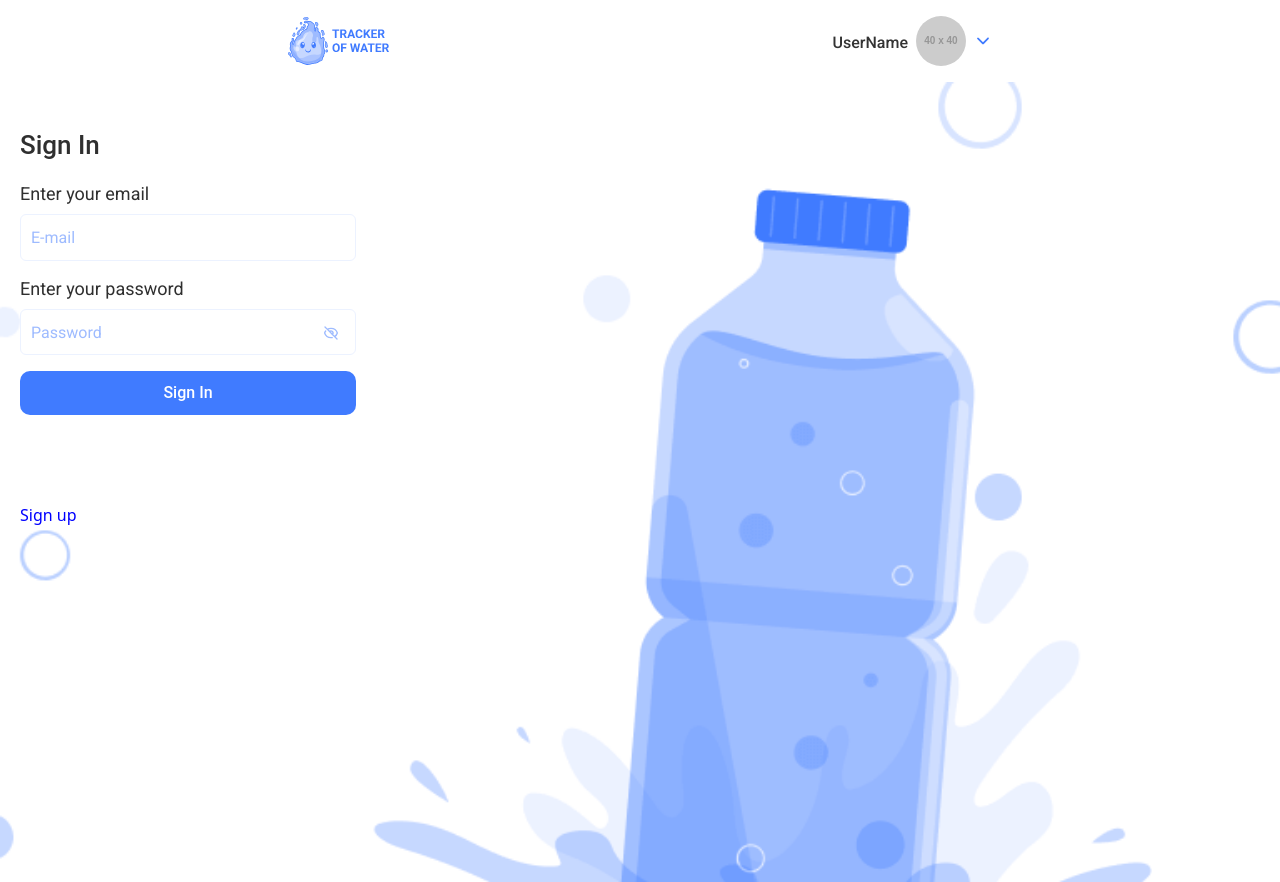
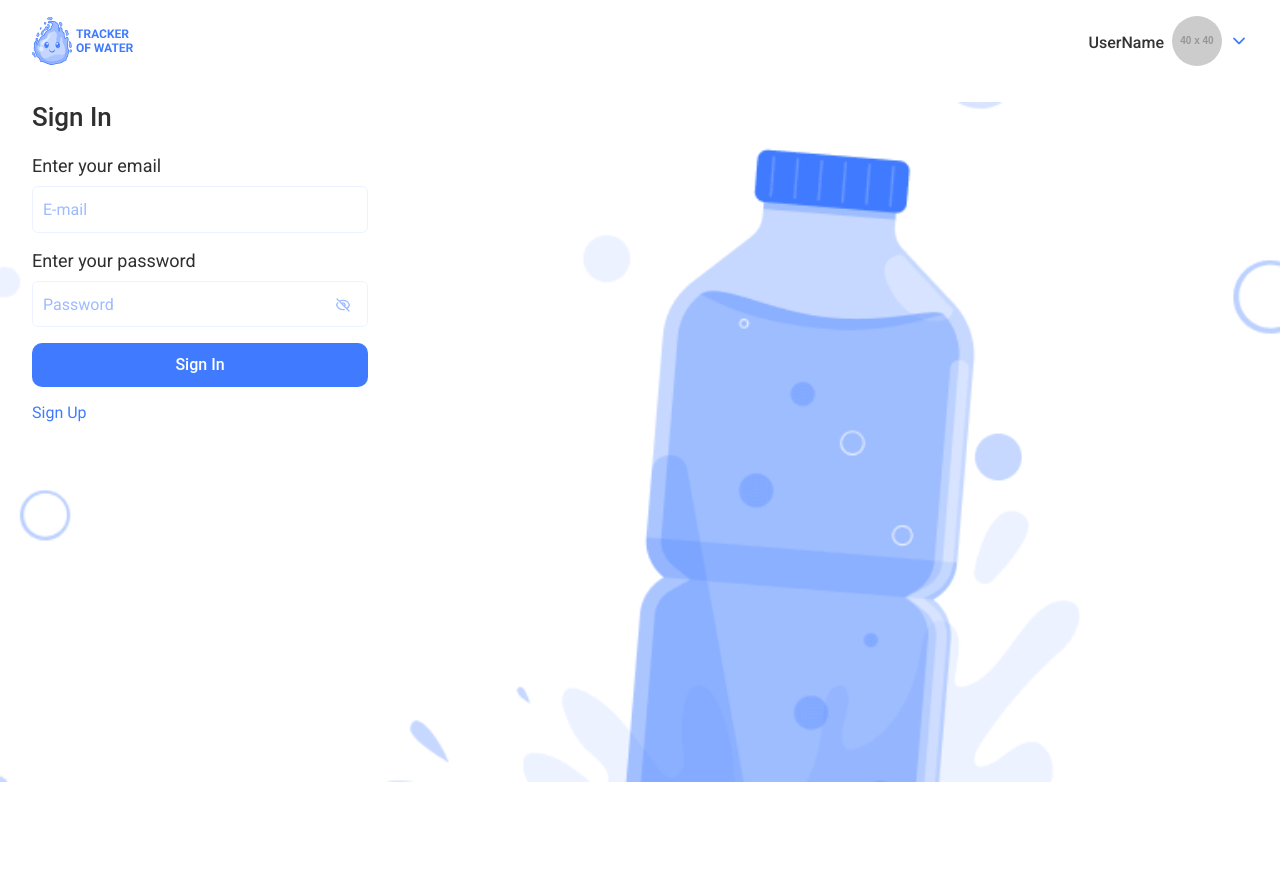
Before and after one commit to vladbevz/aqua-tracker-FE, a React (Vite) app: page /signin in a window 1280 px wide. After the commit the page ends 800 px from the top, so only its background shows below. Built offline with nearby package versions, Linux system fonts and the light colour scheme.

Commit message:
add some styles

```diff
--- a/src/components/App/App.jsx
+++ b/src/components/App/App.jsx
@@ -3,8 +3,8 @@ import { SignInPage } from "../../pages/SignInPage/SignInPage.jsx";
 import { SignUpPage } from "../../pages/SignUpPage/SignUpPage.jsx";
 import { WelcomePage } from "../../pages/WelcomePage/WelcomePage.jsx";
 import { Header } from "../Header/Header.jsx";
+import { NotFoundPage } from "../../pages/NotFoundPage/NotFoundPage.jsx";
 
-import "..//..//index.css";
 export const App = () => {
   return (
     <div>
@@ -14,6 +14,7 @@ export const App = () => {
         <Route path="/signup" element={<SignUpPage />} />
         <Route path="/signin" element={<SignInPage />} />
         <Route path="/home" element={<h2>HomePage</h2>} />
+        <Route path="*" element={<NotFoundPage />} />
       </Routes>
     </div>
   );
--- a/src/components/Header/Header.jsx
+++ b/src/components/Header/Header.jsx
@@ -5,7 +5,7 @@ import "../../index.css";
 
 export const Header = () => {
   return (
-    <div className="container">
+    <div>
       <header className={css.header}>
         <Logo />
         <UserAuth />
--- a/src/components/Header/Header.module.css
+++ b/src/components/Header/Header.module.css
@@ -1,7 +1,19 @@
 .header {
   width: 100%;
   display: flex;
+  padding: 8px 20px;
   align-items: center;
   justify-content: space-between;
   background-color: transparent;
 }
+
+@media only screen and (min-width: 768px) {
+  .header {
+    padding: 16px 32px;
+  }
+}
+@media only screen and (min-width: 1440px) {
+  .header {
+    padding: 12px 112px;
+  }
+}
--- a/src/components/ModalWrap/ModalWrap.jsx
+++ b/src/components/ModalWrap/ModalWrap.jsx
@@ -1,25 +1,20 @@
-import Modal from 'react-modal';
+import Modal from "react-modal";
 
-import css from './ModalWrap.module.css'
+import css from "./ModalWrap.module.css";
 
-Modal.setAppElement('#root');
+Modal.setAppElement("#root");
 
-export const  ModalWrap =  ({
-  children,
-  isOpen,
-  handleClose,
-
-}) => {
+export const ModalWrap = ({ children, isOpen, handleClose }) => {
   return (
     <Modal
-      isOpen = {isOpen}
-      onRequestClose = {handleClose}
-      shouldCloseOnEsc = {true}
-      shouldCloseOnOverlayClick = {true}
-      overlayClassName = {css.modalBackdrop}
-      className = {css.modalContent}
+      isOpen={isOpen}
+      onRequestClose={handleClose}
+      shouldCloseOnEsc={true}
+      shouldCloseOnOverlayClick={true}
+      overlayClassName={css.modalBackdrop}
+      className={css.modalContent}
     >
       {children}
     </Modal>
   );
-}
+};
--- a/src/components/SignInForm/SignInForm.jsx
+++ b/src/components/SignInForm/SignInForm.jsx
@@ -1,8 +1,12 @@
 import { Formik, Form, Field, ErrorMessage } from "formik";
+import { Link } from "react-router-dom";
+
 import * as Yup from "yup";
 import { HiOutlineEyeOff, HiOutlineEye } from "react-icons/hi";
+import { useState } from "react";
+import { useDispatch } from "react-redux";
+import { logIn } from "../../redux/auth/operations";
 import css from "./SignInForm.module.css";
-import { useState } from "react";
 
 const initialValues = {
   email: "",
@@ -10,6 +14,11 @@ const initialValues = {
 };
 
 export const SignInForm = () => {
+  const dispatch = useDispatch();
+  const handleSubmit = (values, actions) => {
+    actions.resetForm();
+    dispatch(logIn(values));
+  };
   const [showPassword, setShowPassword] = useState(false);
 
   const togglePasswordVisibility = () => {
@@ -28,11 +37,11 @@ export const SignInForm = () => {
   });
 
   return (
-    <div>
+    <div className={css.container}>
       <h3 className={css.title}>Sign In</h3>
       <Formik
         initialValues={initialValues}
-        onSubmit={{}}
+        onSubmit={handleSubmit}
         validationSchema={inputSchema}
       >
         <Form className={css.form} autoComplete="off">
@@ -78,9 +87,11 @@ export const SignInForm = () => {
           <button className={css.btn} type="submit">
             Sign In
           </button>
+          <Link to="/signup" className={css.link}>
+            Sign Up
+          </Link>
         </Form>
       </Formik>
-      <a>Sign up</a>
     </div>
   );
 };
--- a/src/components/SignInForm/SignInForm.module.css
+++ b/src/components/SignInForm/SignInForm.module.css
@@ -11,7 +11,7 @@
   border-radius: 5px;
   margin-top: 20px;
   margin-bottom: 20px;
-  width: 100%;
+  min-width: 280px;
   height: 304px;
 }
 
@@ -64,6 +64,15 @@ span {
   cursor: pointer;
 }
 
+.link {
+  font-family: var(--font-regular);
+  font-size: 16px;
+  line-height: 125%;
+  color: var(--primary-color-blue);
+  cursor: pointer;
+  margin-top: 16px;
+}
+
 .pwdIcons {
   color: var(--secondary-color-3);
   width: 18px;
@@ -91,3 +100,14 @@ span {
     height: 44px;
   }
 }
+@media only screen and (min-width: 1440px) {
+  .container {
+    width: 384px;
+    position: relative;
+    top: 20%;
+    left: 60%;
+  }
+  .form {
+    width: 384px;
+  }
+}
--- a/src/index.css
+++ b/src/index.css
@@ -2,9 +2,9 @@
 @import url("https://fonts.googleapis.com/css2?family=Roboto:ital,wght@0,100;0,400;0,500;0,700;1,100&display=swap");
 
 :root {
-  --font-regular: "Roboto", sans-serif;
-  --font-medium: "Roboto Medium", sans-serif;
-  --font-bold: "Roboto Bold", sans-serif;
+  --font-regular: "Roboto", sans-serif; /* 400 */
+  --font-medium: "Roboto Medium", sans-serif; /* 500 */
+  --font-bold: "Roboto Bold", sans-serif; /* 700 */
 
   --primary-color-black: #2f2f2f;
   --primary-color-white: #fff;
--- /dev/null
+++ b/src/pages/NotFoundPage/NotFoundPage.jsx
@@ -0,0 +1,14 @@
+import { Link } from "react-router-dom";
+
+import css from "./NotFoundPage.module.css";
+
+export const NotFoundPage = () => {
+  return (
+    <div className={css.container}>
+      <h1 className={css.title}>The page you requested could not be found.</h1>
+      <button className={css.btn}>
+        <Link to="/">Back to home</Link>
+      </button>
+    </div>
+  );
+};
--- /dev/null
+++ b/src/pages/NotFoundPage/NotFoundPage.module.css
@@ -0,0 +1,55 @@
+.title {
+  text-align: center;
+  font-family: var(--font-bold);
+  color: var(-primary-color-black);
+  font-size: 30px;
+}
+
+.container {
+  padding: 200px 25px 155px;
+}
+
+a {
+  color: var(--primary-color-white);
+}
+
+.btn {
+  border-radius: 10px;
+  padding: 14px 19px;
+  font-family: var(--font-medium);
+  font-weight: 600;
+  font-size: 14px;
+  line-height: 129%;
+  letter-spacing: -0.01em;
+  text-align: center;
+  background-color: var(--primary-color-blue);
+  border: none;
+  display: block;
+  margin: 0 auto;
+  margin-top: 40px;
+  transition: cubic-bezier(0.4, 0, 0.2, 1);
+}
+
+@media only screen and (min-width: 768px) {
+  .container {
+    padding: 320px 50px 225px;
+  }
+
+  .title {
+    font-size: 32px;
+  }
+  .btn {
+    padding: 18px 40px;
+    font-size: 16px;
+    line-height: 150%;
+  }
+}
+
+@media only screen and (min-width: 1440px) {
+  .container {
+    padding: 300px 50px 140px;
+  }
+  .title {
+    font-size: 36px;
+  }
+}
--- a/src/pages/SignInPage/SignInPage.jsx
+++ b/src/pages/SignInPage/SignInPage.jsx
@@ -1,12 +1,9 @@
 import { SignInForm } from "../../components/SignInForm/SignInForm.jsx";
-import "../../index.css";
 import css from "./SignInPage.module.css";
 export const SignInPage = () => {
   return (
     <section className={css.signIn}>
-      <div className={css.wrapper}>
-        <SignInForm />
-      </div>
+      <SignInForm />
     </section>
   );
 };
--- a/src/pages/SignInPage/SignInPage.module.css
+++ b/src/pages/SignInPage/SignInPage.module.css
@@ -1,14 +1,14 @@
 .signIn {
-  height: 100vh;
+  height: 680px;
   background-image: url("/images/SignIn/Mobile-Sign-In.png");
   background-size: cover;
   background-position: center;
   background-repeat: no-repeat;
-  padding-top: 24px;
-}
-
-.wrapper {
-  padding: 8px 20px;
+  padding: 4px 20px;
+  margin-top: 20px;
+  display: flex;
+  flex-direction: column;
+  align-items: center;
 }
 
 @media only screen and (min-resolution: 192dpi) {
@@ -20,7 +20,9 @@
 @media only screen and (min-width: 768px) {
   .signIn {
     background-image: url("/images/SignIn/Tablet-Sign-In.png");
-    padding-top: 40px;
+    /* padding-top: 40px; */
+    padding: 0 32px;
+    display: block;
   }
 
   @media only screen and (min-resolution: 192dpi) {
@@ -35,6 +37,7 @@
     height: 800px;
     background-image: url("/images/SignIn/Desc-Sign-In.png");
     padding-top: 40px;
+    display: block;
   }
 
   @media only screen and (min-resolution: 192dpi) {
```
